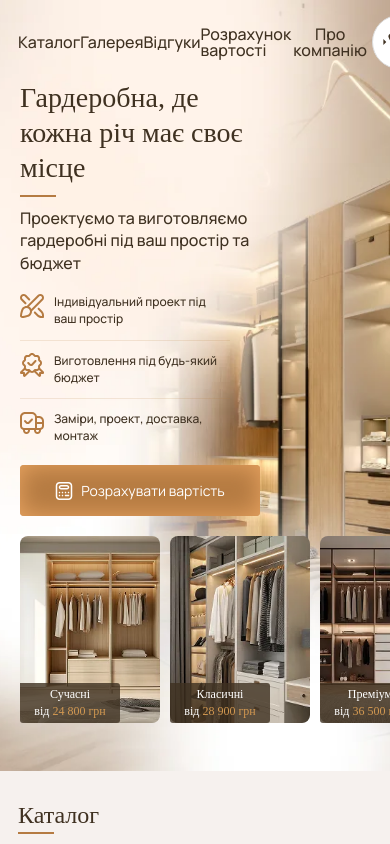
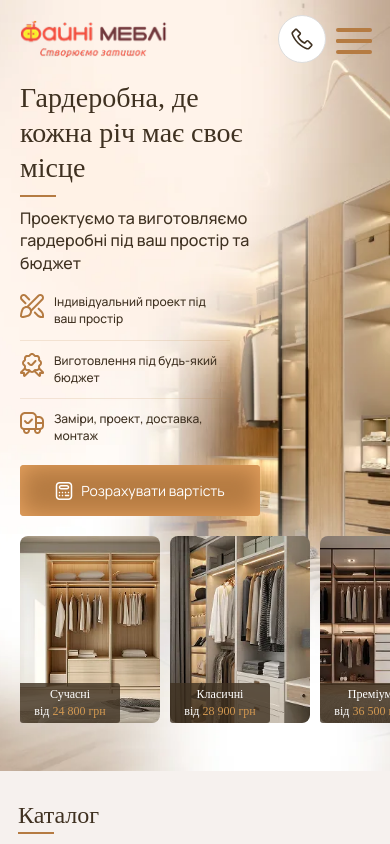
Before and after one commit to frontwebil/fayni-mebli-garderobny, a React (Vite) app: page / in a window 390 px wide. Shown: the top 844 px of the page. Built offline with nearby package versions, Linux system fonts and the light colour scheme; a web font is replaced by a local one.

Commit message:
Add Header Menu

```diff
--- a/src/Components/Catalog/style.css
+++ b/src/Components/Catalog/style.css
@@ -33,7 +33,7 @@
 }
 .catalog-card-img-wrapper {
   width: 100%;
-  aspect-ratio: 4 / 3;
+  aspect-ratio: 47 / 29;
   background: rgba(63, 49, 33, 0.04);
   border-radius: 8px 8px 0 0;
 }
@@ -131,6 +131,13 @@
   .catalog-card-price span {
     font-size: 20px;
   }
+
+  .catalog-card-img-wrapper {
+    width: 100%;
+    aspect-ratio: 47 / 32;
+    background: rgba(63, 49, 33, 0.04);
+    border-radius: 8px 8px 0 0;
+  }
 }
 
 @media (max-width: 600px) {
@@ -141,6 +148,13 @@
   .catalog-top {
     align-items: start;
     margin-bottom: 24px;
+  }
+
+  .catalog-card-img-wrapper {
+    width: 100%;
+    aspect-ratio: 4 / 3;
+    background: rgba(63, 49, 33, 0.04);
+    border-radius: 8px 8px 0 0;
   }
 
   .catalog-title {
--- a/src/Components/Header/Header.tsx
+++ b/src/Components/Header/Header.tsx
@@ -4,10 +4,27 @@ import { LiaPhoneSolid } from "react-icons/lia";
 import { useEffect, useRef, useState } from "react";
 
 export function Header() {
+  const [isOpenBurgerMenu, setIsOpenBurgerMenu] = useState(false);
   const [scrolled, setScrolled] = useState(false);
   const [isOpenMenu, setIsOpenMenu] = useState(false);
   const menuRef = useRef<HTMLElement | null>(null);
-  const closeMenu = () => setIsOpenMenu(false);
+  const closeMenu = () => {
+    setIsOpenBurgerMenu(false);
+    setIsOpenMenu(false);
+  };
+  const [windowWidth, setWindowWidth] = useState(window.innerWidth);
+
+  useEffect(() => {
+    const handleResize = () => {
+      setWindowWidth(window.innerWidth);
+    };
+
+    window.addEventListener("resize", handleResize);
+
+    return () => {
+      window.removeEventListener("resize", handleResize);
+    };
+  }, []);
 
   useEffect(() => {
     const handleClickOutside = (event: MouseEvent) => {
@@ -33,11 +50,15 @@ export function Header() {
   }, []);
 
   return (
-    <header ref={menuRef} className={scrolled ? "scrolled" : ""}>
+    <header
+      ref={menuRef}
+      className={scrolled || isOpenBurgerMenu ? "scrolled" : ""}
+    >
       <div className="container">
         <a href="/" className="header-logo">
           <img src="/Header/logo.png" alt="Логотип Файні Меблі" />
         </a>
+        {windowWidth >= 900 && (
           <nav className="header-nav">
             <a href="#catalog" className="header-nav-link" onClick={closeMenu}>
               Каталог
@@ -105,9 +126,71 @@ export function Header() {
               </div>
             </div>
           </nav>
+        )}
+
         <div className="header-right-side">
-          <div className="header-call-button">
+          {windowWidth <= 900 && (
+            <div
+              id="nav-icon3"
+              className={`${isOpenBurgerMenu && "open"}`}
+              onClick={() => setIsOpenBurgerMenu(!isOpenBurgerMenu)}
+            >
+              <span></span>
+              <span></span>
+              <span></span>
+              <span></span>
+            </div>
+          )}
+          <a href="tel:0800337592" className="header-call-button">
             <LiaPhoneSolid />
+          </a>
+        </div>
+      </div>
+      <div className={`header-menu ${isOpenBurgerMenu && "open"}`}>
+        <div className="burger-container">
+          <div className="header-menu-contacts">
+            <a href="tel:+380974597557">+38 (097) 459-75-57</a>
+            <a href="tel:0800337592">0800 33 75 92</a>
+          </div>
+          <a href="#catalog" onClick={closeMenu}>
+            Каталог
+          </a>
+
+          <a href="#gallery" onClick={closeMenu}>
+            Галерея
+          </a>
+
+          <a href="#testimonials" onClick={closeMenu}>
+            Відгуки
+          </a>
+
+          <a href="#calculating" onClick={closeMenu}>
+            Розрахунок вартості
+          </a>
+
+          <a href="#advantages" onClick={closeMenu}>
+            Наші переваги
+          </a>
+
+          <a href="#about" onClick={closeMenu}>
+            Про нас
+          </a>
+
+          <a href="#customers" onClick={closeMenu}>
+            Наші замовники
+          </a>
+
+          <a href="#video-section" onClick={closeMenu}>
+            Відеозвернення
+          </a>
+
+          <div className="header-menu-adresses">
+            <a target="_blank" href="https://maps.app.goo.gl/axJffCrgH6MYBTKz7">
+              м. Київ, вул. Святошинська, 1
+            </a>
+            <a target="_blank" href="https://maps.app.goo.gl/ea9viwE81NzZeGyH6">
+              м. Одеса, вул. Ярослава Мудрого, 29
+            </a>
           </div>
         </div>
       </div>
--- a/src/Components/Header/style.css
+++ b/src/Components/Header/style.css
@@ -179,3 +179,158 @@ header .container {
   height: 26px;
   transition: transform 0.3s ease;
 }
+
+#nav-icon3 {
+  width: 36px;
+  height: 22px;
+  position: relative;
+  -webkit-transform: rotate(0deg);
+  -moz-transform: rotate(0deg);
+  -o-transform: rotate(0deg);
+  transform: rotate(0deg);
+  -webkit-transition: 0.5s ease-in-out;
+  -moz-transition: 0.5s ease-in-out;
+  -o-transition: 0.5s ease-in-out;
+  transition: 0.5s ease-in-out;
+  cursor: pointer;
+}
+
+#nav-icon3 span {
+  display: block;
+  position: absolute;
+  height: 4px;
+  width: 100%;
+  background: rgb(181, 123, 66);
+  border-radius: 9px;
+  opacity: 1;
+  left: 0;
+  -webkit-transform: rotate(0deg);
+  -moz-transform: rotate(0deg);
+  -o-transform: rotate(0deg);
+  transform: rotate(0deg);
+  -webkit-transition: 0.25s ease-in-out;
+  -moz-transition: 0.25s ease-in-out;
+  -o-transition: 0.25s ease-in-out;
+  transition: 0.25s ease-in-out;
+}
+
+#nav-icon3 span:nth-child(1) {
+  top: 0;
+}
+
+#nav-icon3 span:nth-child(2),
+#nav-icon3 span:nth-child(3) {
+  top: 50%;
+}
+
+#nav-icon3 span:nth-child(4) {
+  top: 100%;
+}
+
+#nav-icon3.open span:nth-child(1) {
+  top: 50%;
+  width: 0%;
+  left: 50%;
+}
+
+#nav-icon3.open span:nth-child(2) {
+  -webkit-transform: rotate(45deg);
+  -moz-transform: rotate(45deg);
+  -o-transform: rotate(45deg);
+  transform: rotate(45deg);
+}
+
+#nav-icon3.open span:nth-child(3) {
+  -webkit-transform: rotate(-45deg);
+  -moz-transform: rotate(-45deg);
+  -o-transform: rotate(-45deg);
+  transform: rotate(-45deg);
+}
+
+#nav-icon3.open span:nth-child(4) {
+  top: 50%;
+  width: 0%;
+  left: 50%;
+}
+.header-menu {
+  position: absolute;
+  top: 100%;
+  left: 0;
+  width: 100%;
+  background: rgba(250, 245, 240, 0.95);
+
+  opacity: 0;
+  visibility: hidden;
+  transform: translateY(-10px);
+  transition: all 0.3s ease;
+}
+
+.header-menu.open {
+  opacity: 1;
+  visibility: visible;
+  transform: translateY(0);
+}
+
+.burger-container {
+  padding: 20px 20px 45px;
+  display: flex;
+  flex-direction: column;
+  align-items: center;
+  gap: 10px;
+}
+
+.burger-container a {
+  font-size: 15px;
+}
+
+.header-menu-adresses {
+  display: flex;
+  flex-direction: column;
+  align-items: center;
+  border-top: 1px solid gray;
+  padding-top: 10px;
+  gap: 5px;
+}
+
+.header-menu-contacts {
+  display: flex;
+  flex-direction: column;
+  gap: 10px;
+  align-items: center;
+  border-bottom: 1px solid gray;
+  padding-bottom: 10px;
+  max-width: 260px;
+  width: 100%;
+}
+
+.header-menu-contacts a {
+  text-decoration: underline;
+}
+
+@media (max-width: 1100px) {
+  .header-call-button {
+    width: 48px;
+    height: 48px;
+  }
+  .header-right-side {
+  }
+  .header-nav,
+  .header-nav-button {
+    font-size: 15px;
+  }
+
+  .header-nav {
+    max-width: 550px;
+  }
+}
+
+@media (max-width: 900px) {
+  .header-right-side {
+    align-items: center;
+    flex-direction: row-reverse;
+    gap: 10px;
+  }
+  .header-logo {
+    max-width: 150px;
+  }
+}
```
Lines whose indentation alone changed are shown as unchanged.
